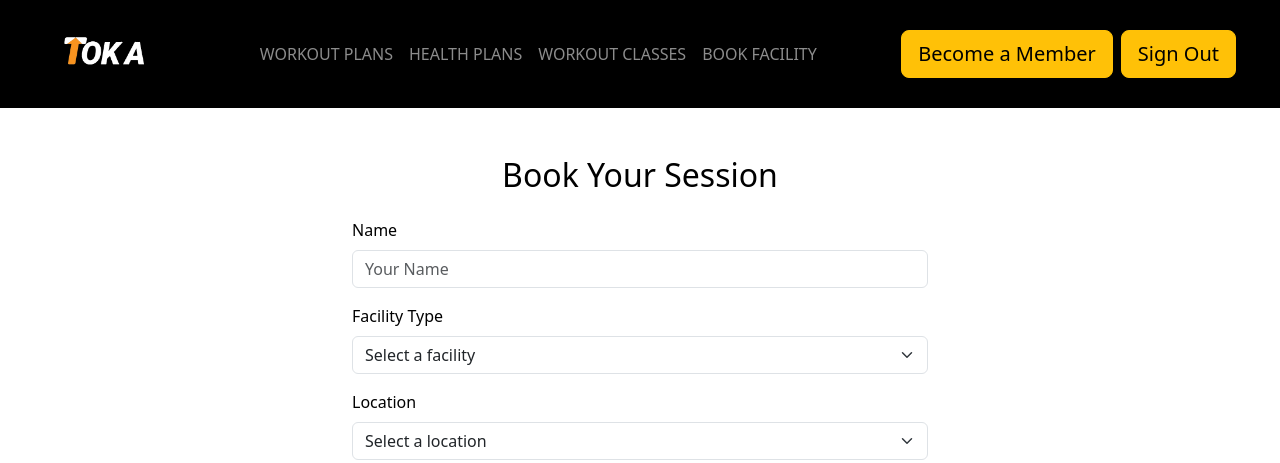
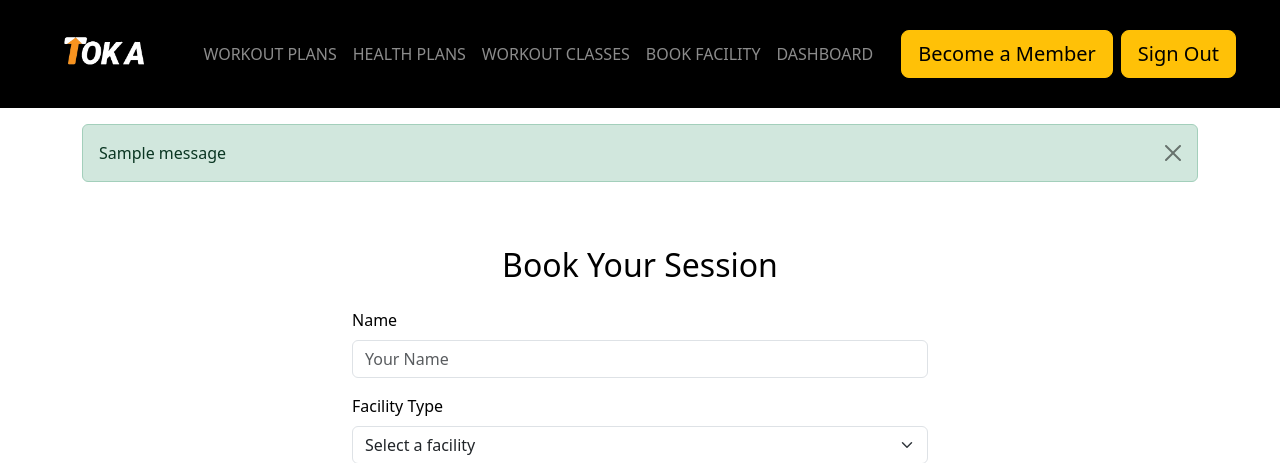
Before and after one commit to b0ssbota/toka3, a Django app: page /book/ in a window 1280 px wide. Shown: the top 463 px of the page. Run offline with Django 5.2, Linux system fonts and the light colour scheme; a user stored in the database is signed in; tables that the repository leaves empty hold one stand-in row (values such as "Sample post"); one stand-in notice (Sample message) is shown; some libraries are stand-ins or nearby versions.

Commit message:
ok good now nned to get bookimng working

```diff
--- a/toka/templates/base.html
+++ b/toka/templates/base.html
@@ -66,6 +66,9 @@
                   <li class="nav-item">
                     <a class="nav-link" href="{% url 'book_facility' %}">Book Facility</a>
                   </li>
+                  <li class="nav-item">
+                    <a class="nav-link" href="{% url 'dashboard' %}">Dashboard</a>
+                  </li>
                 {% endif %}
               </ul>
 
@@ -97,8 +100,19 @@
         </nav>
       </header>
 
+        <!-- Message Display Block -->
+      {% if messages %}
+      <div class="container mt-3">
+        {% for message in messages %}
+          <div class="alert alert-{{ message.tags }} alert-dismissible fade show" role="alert">
+            {{ message }}
+            <button type="button" class="btn-close" data-bs-dismiss="alert" aria-label="Close"></button>
+          </div>
+        {% endfor %}
+      </div>
+    {% endif %}
 
-
+        <!-- Message Display Block -->
 <!-- Main content grows to push footer down if page is short -->
 <main class="flex-grow-1">
     {% block content %}
--- a/toka/views.py
+++ b/toka/views.py
@@ -8,6 +8,7 @@ from django.core.mail import send_mail
 from django.conf import settings
 from .forms import *
 from .models import *
+from django.contrib import messages
 
 def home(request):
     # Query top 4 items
@@ -330,10 +331,10 @@ def book_facility(request):
             booking = form.save(commit=False)
             booking.user = request.user
             booking.save()
-            return redirect('booking_success')  # Ensure you have a URL for booking_success
+            messages.success(request, "Booking submitted!")
+            return redirect('dashboard')  # Redirect to dashboard or success page
     else:
         form = FacilityBookingForm()
-
     return render(request, 'book_facility.html', {'form': form})
 
 
```
